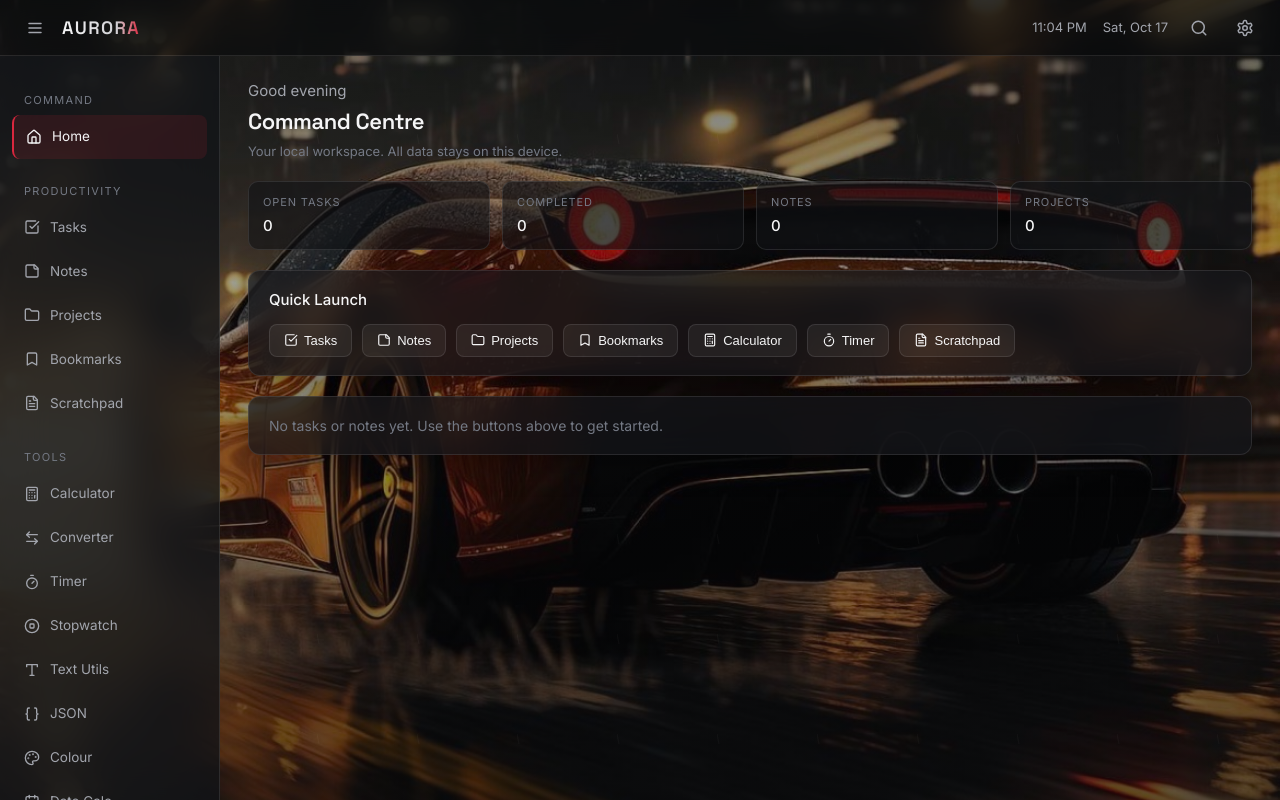
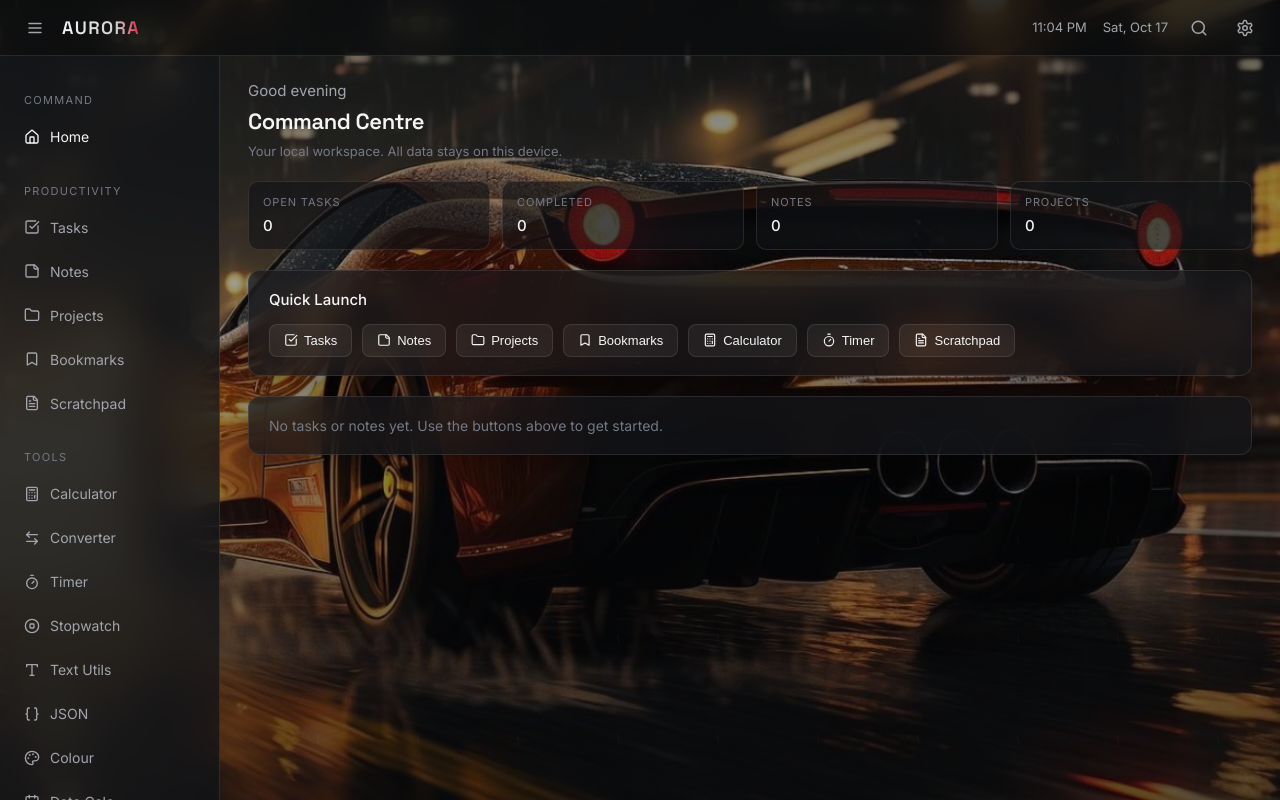
Before and after one commit to PopcornParty/aurora-command-centre, a React (Vite) app: page / in a window 1280 px wide. Built offline with nearby package versions, Linux system fonts and the light colour scheme.

Commit message:
Fix sidebar: use buttons with stopPropagation for reliable taps

```diff
--- a/src/App.tsx
+++ b/src/App.tsx
@@ -151,9 +151,9 @@ export default function App() {
               {group.items.map(item => {
                 const Icon = item.icon
                 return (
-                  <div key={item.id} className={`nav-item ${page === item.id ? 'active' : ''}`} onClick={() => setPage(item.id)}>
+                  <button key={item.id} type="button" className={`nav-item ${page === item.id ? 'active' : ''}`} onClick={(e) => { e.preventDefault(); e.stopPropagation(); setPage(item.id) }} style={{ width: '100%', background: 'none', border: 'none', textAlign: 'left', font: 'inherit' }}>
                     <Icon size={16} />{item.label}
-                  </div>
+                  </button>
                 )
               })}
             </div>
```
